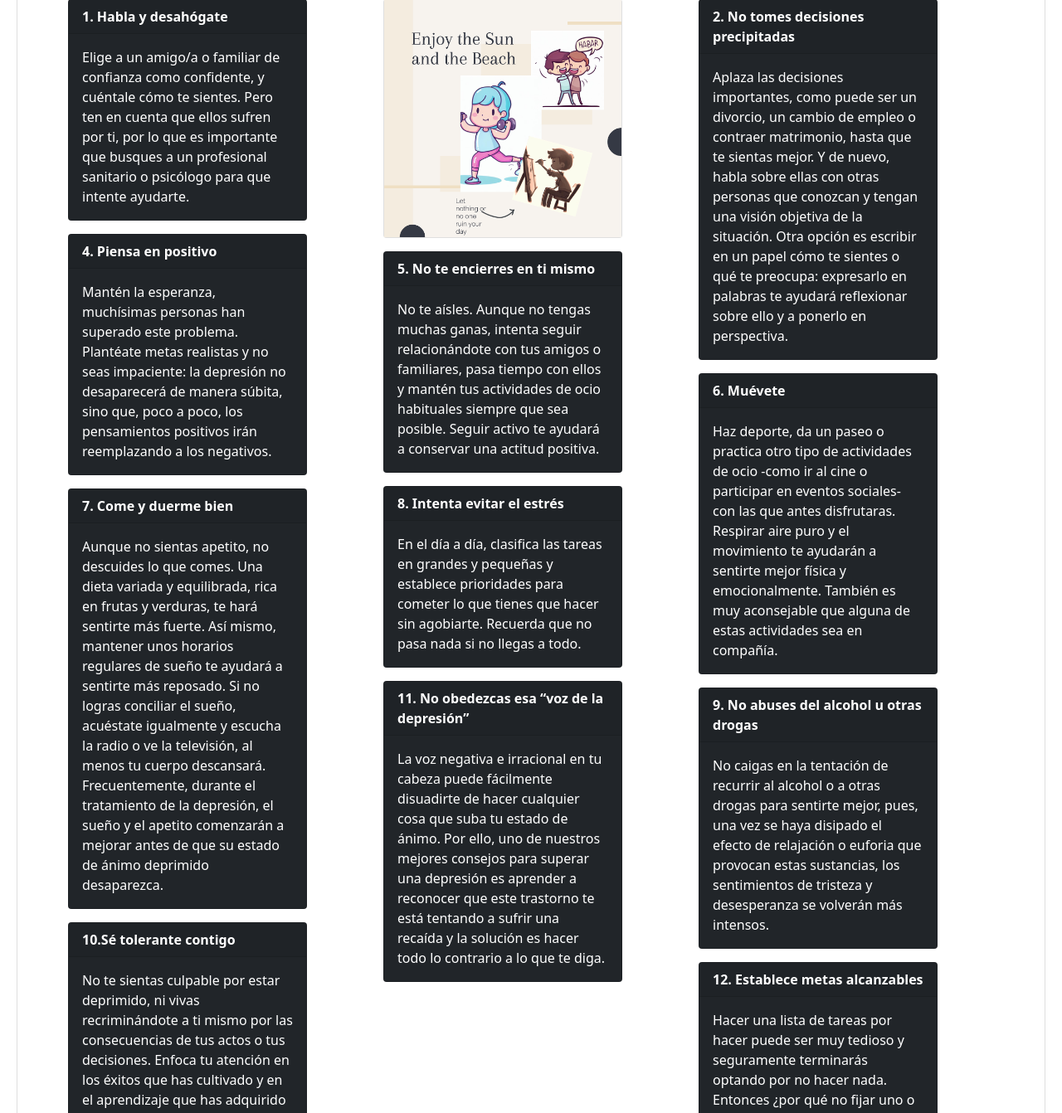
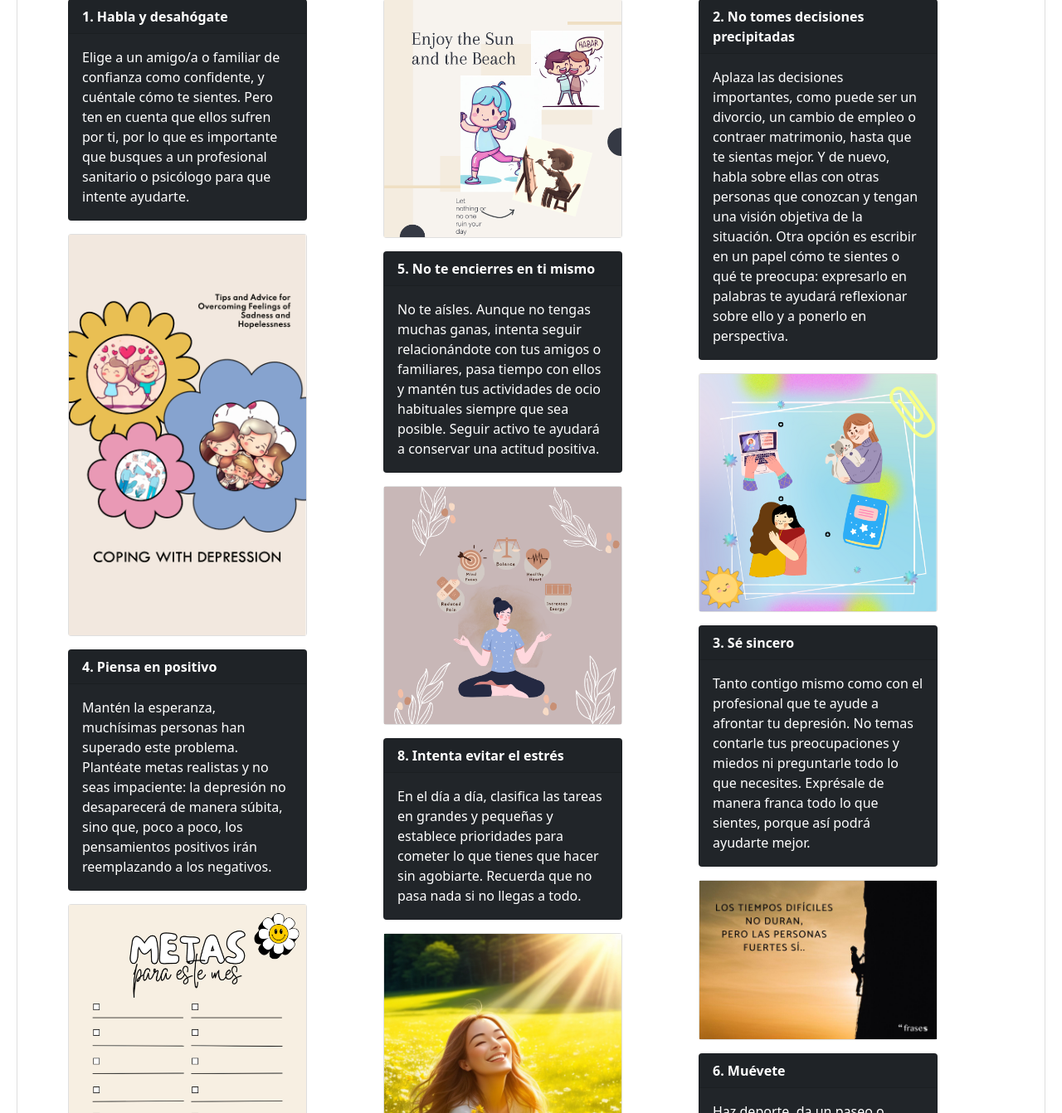
Before and after one commit to jaz-2023/ayuda_psicologica, a PHP site: page / in a window 1280 px wide. Shown: the part 5158-6500 px from the top of the page at 83% size. Run offline with PHP 8.4, Linux system fonts and the light colour scheme; some libraries are stand-ins or nearby versions.

Commit message:
actualizaciones

```diff
--- a/index.php
+++ b/index.php
@@ -420,8 +420,7 @@
         <div class="container">
           <div class="row">
 
-
-            <div class="col">
+          <div class="col">
 
               <div class="card text-white bg-dark mb-3" style="max-width: 18rem;">
                 <div class="card-header" style="font-weight: bold;">1. Habla y desahógate</div>
@@ -433,6 +432,10 @@
                 </div>
               </div>
 
+              <div class="card mb-3" style="max-width: 18rem;">
+                <img src="images/compartir y hablar.png" alt="...">
+              </div>
+
               <div class="card text-white bg-dark mb-3" style="max-width: 18rem;">
                 <div class="card-header" style="font-weight: bold;">4. Piensa en positivo</div>
                 <div class="card-body">
@@ -441,6 +444,10 @@
                     a poco, los pensamientos positivos irán reemplazando a los negativos.
                   </p>
                 </div>
+              </div>
+
+              <div class="card mb-3" style="max-width: 18rem;">
+                <img src="images/metas.png" alt="...">
               </div>
 
               <div class="card text-white bg-dark mb-3" style="max-width: 18rem;">
@@ -454,6 +461,9 @@
                     antes de que su estado de ánimo deprimido desaparezca.
                   </p>
                 </div>
+              </div>
+              <div class="card mb-3" style="max-width: 18rem;">
+                <img src="images/dormir.png" alt="...">
               </div>
 
               <div class="card text-white bg-dark mb-3" style="max-width: 18rem;">
@@ -483,6 +493,10 @@
                 </div>
               </div>
 
+              <div class="card mb-3" style="max-width: 18rem;">
+                <img src="images/meditacion.png" alt="...">
+              </div>
+
               <div class="card text-white bg-dark mb-3" style="max-width: 18rem;">
                 <div class="card-header" style="font-weight: bold;">8. Intenta evitar el estrés</div>
                 <div class="card-body">
@@ -491,6 +505,9 @@
                     llegas a todo.
                   </p>
                 </div>
+              </div>
+              <div class="card mb-3" style="max-width: 18rem;">
+                <img src="images/disfrutar.jpeg" alt="...">
               </div>
 
               <div class="card text-white bg-dark mb-3" style="max-width: 18rem;">
@@ -502,6 +519,13 @@
                     solución es hacer todo lo contrario a lo que te diga.
                   </p>
                 </div>
+              </div>
+              <div class="card mb-3" style="max-width: 18rem;">
+                <img src="images/amor propio.png" alt="..." width="" height="">
+              </div>
+
+              <div class="card mb-3" style="max-width: 18rem;">
+                <img src="images/Designer.png" alt="..." >
               </div>
 
             </div>
@@ -519,8 +543,11 @@
                   </p>
                 </div>
               </div>
+              <div class="card mb-3" style="max-width: 18rem;">
+                <img src="images/tomar desiciones.png" alt="...">
+              </div>
 
-              <!--
+
               <div class="card text-white bg-dark mb-3" style="max-width: 18rem;">
                 <div class="card-header" style="font-weight: bold;">3. Sé sincero</div>
                 <div class="card-body">
@@ -530,7 +557,10 @@
                   </p>
                 </div>
               </div>
-            -->
+              <div class="card mb-3" style="max-width: 18rem;">
+                <img src="images/slide3.jpeg" alt="...">
+              </div>
+
 
               <div class="card text-white bg-dark mb-3" style="max-width: 18rem;">
                 <div class="card-header" style="font-weight: bold;">6. Muévete</div>
@@ -553,6 +583,10 @@
                 </div>
               </div>
 
+              <div class="card mb-3" style="max-width: 18rem;">
+                <img src="images/nuevo comienzo.png" alt="...">
+              </div>
+
               <div class="card text-white bg-dark mb-3" style="max-width: 18rem;">
                 <div class="card-header" style="font-weight: bold;">12. Establece metas alcanzables</div>
                 <div class="card-body">
@@ -567,6 +601,35 @@
           </div>
         </div>
       </div>
+
+      </section>
+
+<!--========================================================== -->
+<!-- Recursos y Programas de ayuda en Bogotá y a nivel nacional -->
+<!--========================================================== -->
+
+<section id="recursos" class="w-100">
+<div class="recursos">
+        <h3>Recursos y Programas de ayuda en Bogotá y a nivel nacional</h3>
+
+
+        <h5>Porque quiero estar bien</h5>
+        <p>Este centro de apoyo liderado por Profamilia y la Fundación Santo Domingo ofrece atención inmediata
+de psicólogos vía WhatsApp o celular. Además, puedes encontrar contenido sobre cómo tener mejores
+hábitos durante la pandemia, e información sobre cómo identificar situaciones de maltrato, tristeza.
+También resuelven dudas sobre sexualidad.
+</p>
+
+<p class="card-tex"> http://porquequieroestarbien.com/
+
+<p class="card-tex"> 300 912 5231 A nivel nacional
+
+Encuentra atención psicológica gratis aquí
+</p>
+
+        <div class="container">
+          <div class="row">
+</div>
 
     </section>
 
@@ -646,11 +709,6 @@
 
     </section>
 
-    <section>
-      Recursos y Programas de ayuda en Bogotá y a nivel nacional.
-    </section>
-
-
   </main>
 
   <footer>
```
Also changed, not shown: images/Designer.png (added), images/amor propio.png (added), images/circulo.png (deleted), images/compartir y hablar.png (added), images/disfrutar.jpeg (added), images/dormir.png (added), images/equipo.jpeg (added), images/meditacion.png (added), images/metas.png (added), images/nuevo comienzo.png (added), images/sintomas.jpg (deleted), images/slide2.jpeg (added), images/slide3.jpeg (added), images/tomar desiciones.png (added).
